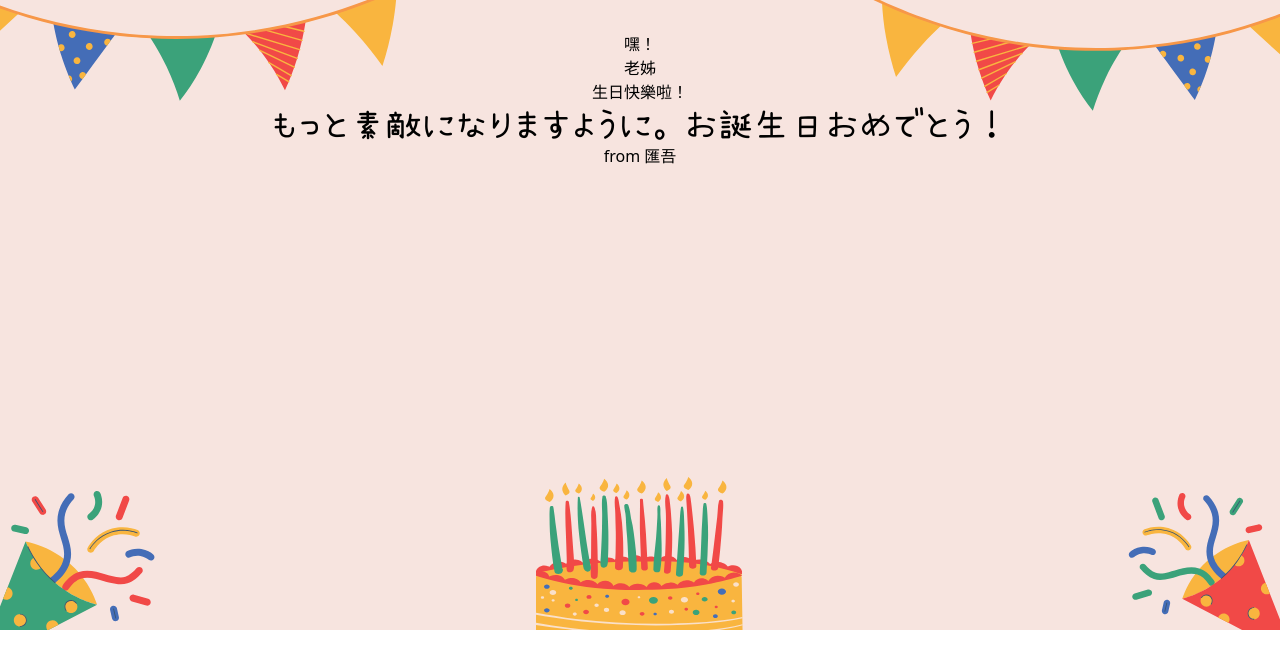
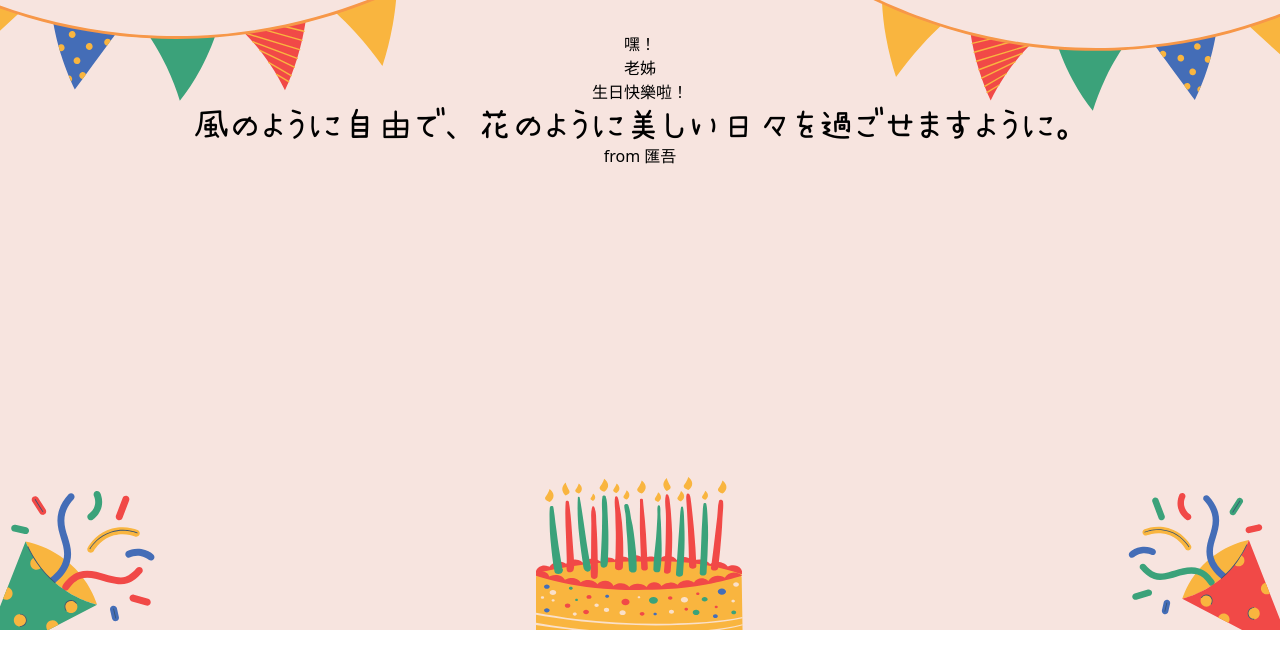
Before and after one commit to pizza6inch/HappyBirthday, a React (Vite) app: page / in a window 1280 px wide. Shown: the top 668 px of the page. Built offline with nearby package versions, Linux system fonts and the light colour scheme.

Commit message:
換祝賀詞

```diff
--- a/src/components/Hero.tsx
+++ b/src/components/Hero.tsx
@@ -21,7 +21,7 @@ const Hero = () => {
         <h1 className="">老姊</h1>
         <p className="">生日快樂啦！</p>
         <p className=" font-jpFont text-4xl">
-          もっと素敵になりますように。お誕生日おめでとう！
+          風のように自由で、花のように美しい日々を過ごせますように。
         </p>
         <h2> from 匯吾</h2>
       </div>
```
